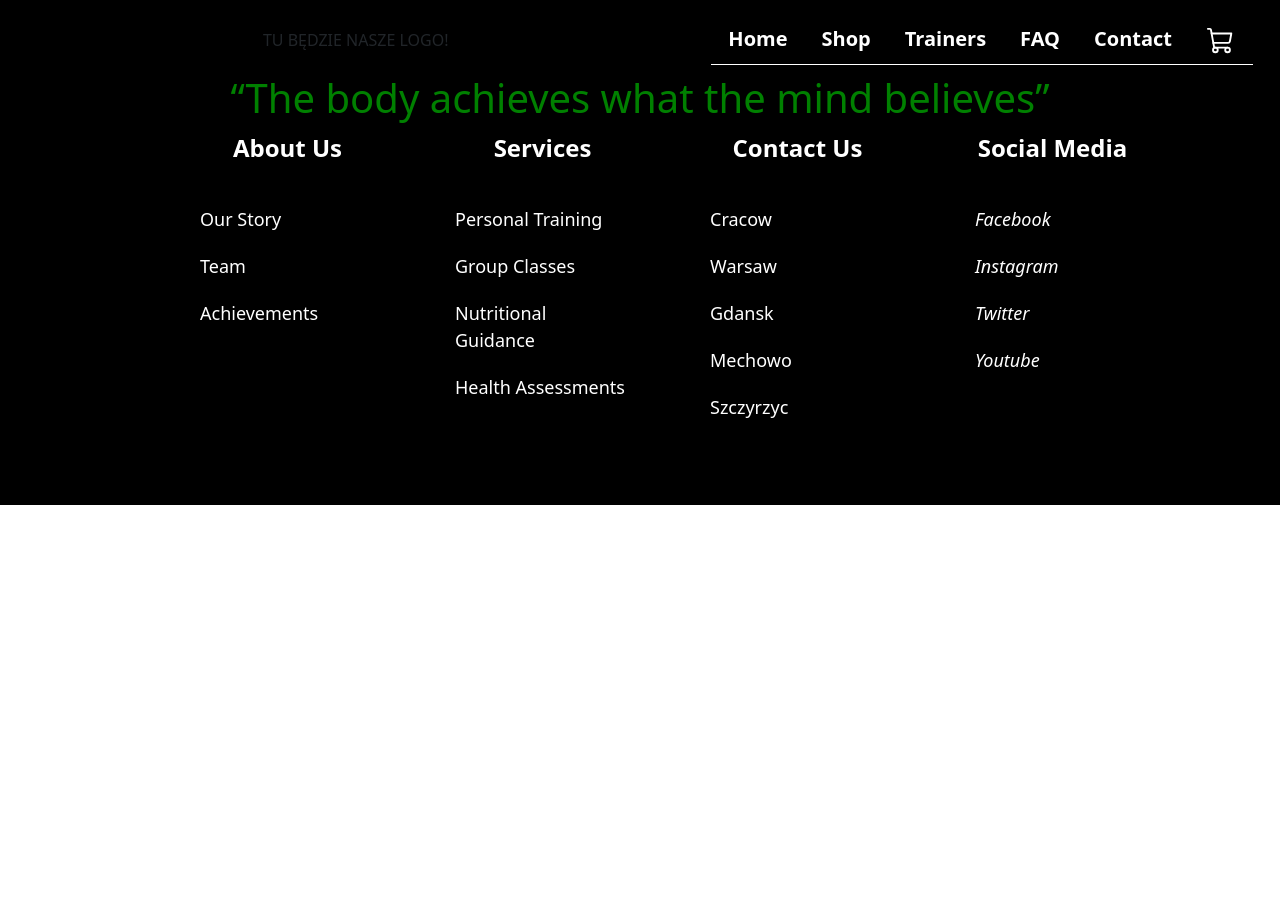
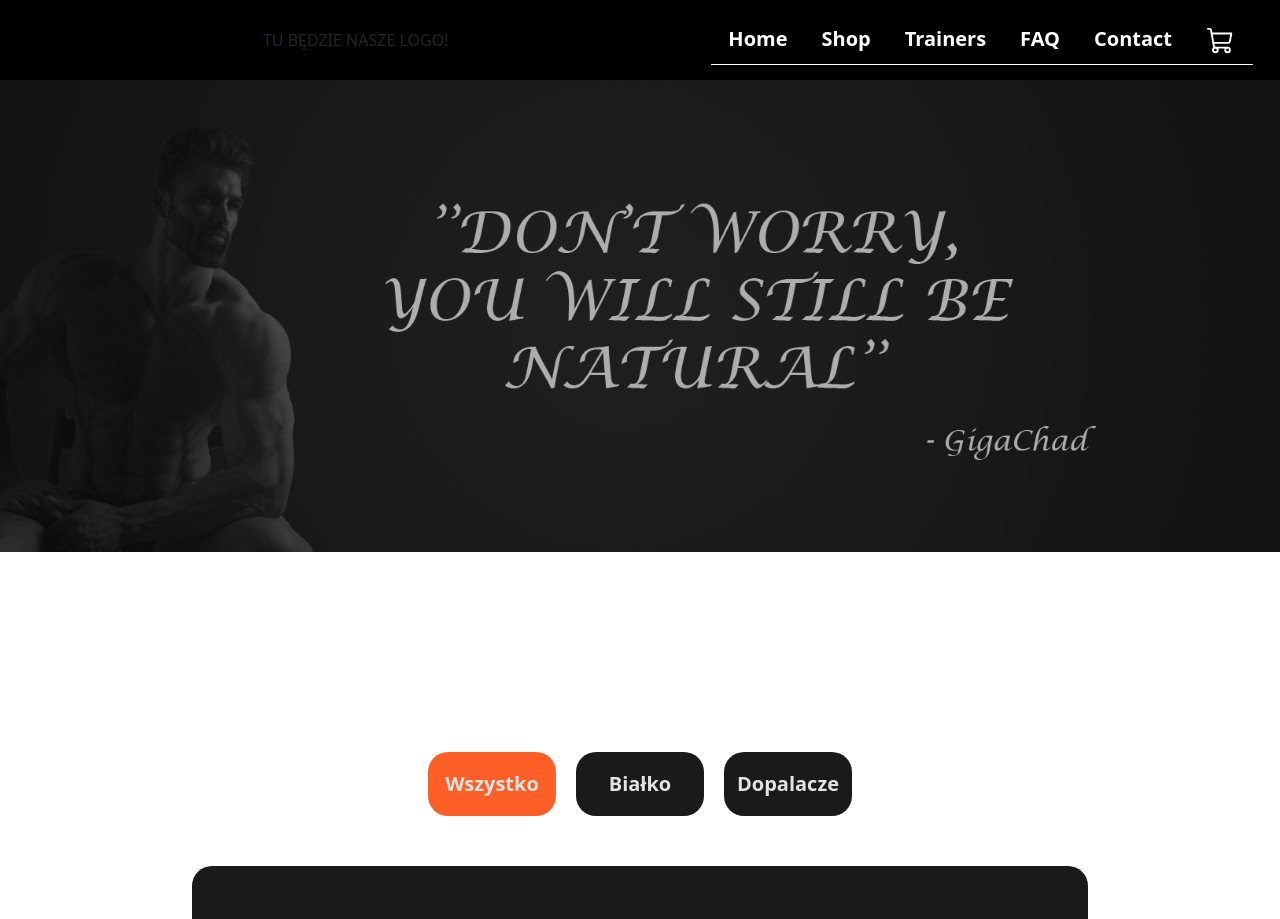
Before and after one commit to Krzysztof-Goluchowski/Prosty-sklep-internetowy, a React (Create React App) app in the folder react-projekt/: page /Shop in a window 1280 px wide. Shown: the top 919 px of the page. Before the commit the page ends 800 px from the top, so only its background shows below. Built offline with nearby package versions, Linux system fonts and the light colour scheme.

Commit message:
shop more or less

```diff
--- /dev/null
+++ b/react-projekt/src/components/ShopContent.js
@@ -0,0 +1,53 @@
+import "./shop.css";
+import {PRODUCTS} from "../products";
+import {ShopContext} from "./shop-context";
+import chad from "../photos/chadquote2.png";
+import React, {useContext, useState} from "react";
+
+function ShopContent() {
+    const categories = ["Wszystko", "Białko", "Dopalacze"];
+    const [selectedCategory, setSelectedCategory] = useState("Wszystko");
+
+    const { addToCart, cartItems } = useContext(ShopContext);
+
+    const handleCategoryClick = (category) => {
+        setSelectedCategory(category);
+    };
+
+    const filteredProducts =
+        selectedCategory === "Wszystko"
+            ? PRODUCTS
+            : PRODUCTS.filter((product) => product.category === selectedCategory);
+
+    return (<div className="shopContainer">
+        <img src = {chad} className="chad"/>
+        <div className="shopFilters">
+            {categories.map((category) => (
+                <button
+                    key={category}
+                    onClick={() => handleCategoryClick(category)}
+                    className={selectedCategory === category ? "filterButtonActive" : "filterButton"}
+                >
+                    {category}
+                </button>
+            ))}
+        </div>
+        <div className={"shopProducts"}>
+            {filteredProducts.map((product) => (
+                <div key={product.id} className="productShop">
+                    <img src={product.productImage} alt={product.productName} className="productPhoto"/>
+                    <p className="price">{product.productName}</p>
+                    <p className="price">{`$${product.price}`}</p>
+                    <p>
+                        <button className="filterButton" onClick={() => addToCart(product.id)}>
+                            Add to Cart {cartItems[product.id] > 0 && <> ({cartItems[product.id]}) </>}
+                        </button>
+                    </p>
+                </div>
+            ))}
+        </div>
+
+    </div>);
+}
+
+export default ShopContent;
--- /dev/null
+++ b/react-projekt/src/components/shop.css
@@ -0,0 +1,89 @@
+.chadQuote {
+    /*background: url("../photos/chadquote.png");*/
+    height: 100px;
+    width: 100px;
+    background-image: url("../photos/chadquote.png");
+
+}
+
+.chad {
+    height: auto;
+    width: 100vw;
+    /*object-fit: contain;*/
+}
+
+.shopContainer {
+    display: flex;
+    flex-direction: column;
+    align-items: center;
+}
+
+.shopProducts {
+    background-color: #1a1a1a;
+    padding: 50px;
+    border-radius: 20px;
+    display: flex;
+    flex-wrap: wrap;
+    justify-content: space-between;
+    row-gap: 50px;
+    /*max-width: 80vw;*/
+    width: 70vw;
+    margin-bottom: 20vh;
+}
+
+.shopFilters {
+    /*height: 300px;*/
+    display: flex;
+    column-gap: 20px;
+    margin-top: 200px;
+    margin-bottom: 50px;
+}
+
+.filterButton {
+    height: 8vh;
+    width: 10vw;
+    border-radius: 20px;
+    background-color: #1a1a1a;
+    border-style: solid;
+    border-width: 0;
+    color: #e3e3e3;
+    font-weight: bold;
+    font-size: 20px;
+}
+
+.filterButtonActive {
+    background-color: #fd5f26;
+    height: 8vh;
+    width: 10vw;
+    border-radius: 20px;
+    border-style: solid;
+    border-width: 0;
+    color: #e3e3e3;
+    font-weight: bold;
+    font-size: 20px;
+}
+
+.productShop {
+    /*margin: 50px;*/
+    height: auto;
+    width: 20vw;
+    background-color: #fdfdfd;
+    border-style: solid;
+    border-color: #1a1a1a;
+    border-width: 5px;
+    display: flex;
+    flex-direction: column;
+    align-items: center;
+    padding: 20px;
+}
+
+.productPhoto {
+    width: 60%;
+    height: 60%;
+    padding: 20px;
+    /*object-fit: scale-down;*/
+}
+
+/*.cartButton {*/
+/*    width:*/
+/*}*/
--- a/react-projekt/src/pages/Shop.js
+++ b/react-projekt/src/pages/Shop.js
@@ -3,6 +3,8 @@ import NavHeader from "../components/NavHeader";
 import Logo from "../components/Logo";
 import NavBar from "../components/NavBar";
 import Footer from "../components/Footer";
+import ShopContent from "../components/ShopContent";
+import Temporary from "../components/Temporary";
 
 function Shop() {
     return (
@@ -11,7 +13,8 @@ function Shop() {
                 <Logo/>
                 <NavBar/>
             </NavHeader>
-
+            <Temporary/>
+            <ShopContent/>
             <Footer/>
         </>
     );
--- a/react-projekt/src/products.js
+++ b/react-projekt/src/products.js
@@ -9,23 +9,27 @@ export const PRODUCTS = [
         productName: "Białko dla byków",
         price: 20.99,
         productImage: product1,
+        category: "Białko"
     },
     {
         id: 2,
         productName: "Białko dla profesjonalistów",
         price: 40.99,
         productImage: product2,
+        category: "Białko"
     },
     {
         id: 3,
         productName: "Białko dla studentów",
         price: 10.99,
         productImage: product3,
+        category: "Białko"
     },
     {
         id: 4,
         productName: "Dopalacz z Indii",
         price: 99.99,
         productImage: product4,
+        category: "Dopalacze"
     },
 ]
```
Also changed, not shown: react-projekt/src/photos/chadquote.png (added), react-projekt/src/photos/chadquote2.png (added).
